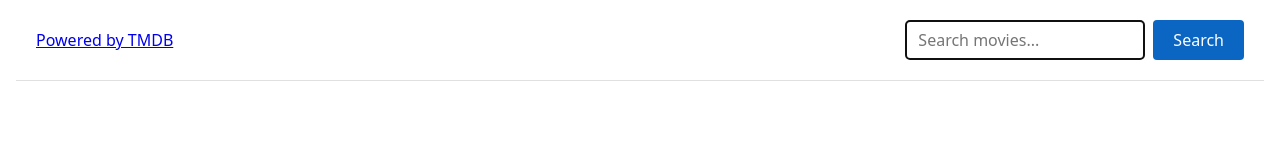
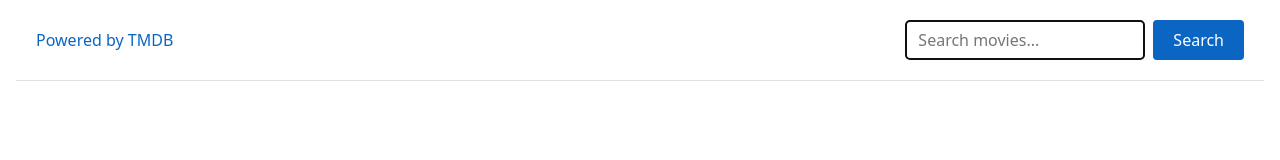
Before and after one commit to Ivan-Novytskyi/03-react-movies, a React (Vite) app: page / in a window 1280 px wide. Shown: the top 160 px of the page. Built offline with nearby package versions, Linux system fonts and the light colour scheme; no server answers.

Commit message:
and again

```diff
--- a/src/components/App/App.tsx
+++ b/src/components/App/App.tsx
@@ -16,14 +16,7 @@ function App() {
   const [error, setError] = useState<string | null>(null);
   const [selectedMovie, setSelectedMovie] = useState<Movie | null>(null);
 
-  const handleSearch = async (formData: FormData): Promise<void> => {
-    const query = formData.get('query')?.toString() || '';
-    if (!query.trim()) {
-      toast.error('Please enter your search query.', {
-        duration: 4000,
-      });
-      return;
-    }
+  const handleSearch = async (query: string): Promise<void> => {
     setIsLoading(true);
     setError(null);
     setMovies([]);
@@ -54,7 +47,8 @@ function App() {
 
   return (
     <div className={styles.app}>
-      <SearchBar action={handleSearch} /> <Toaster />
+      <SearchBar onSubmit={handleSearch} />
+      <Toaster />
       {isLoading ? (
         <Loader />
       ) : error ? (
--- a/src/components/SearchBar/SearchBar.tsx
+++ b/src/components/SearchBar/SearchBar.tsx
@@ -1,22 +1,38 @@
 import styles from './SearchBar.module.css';
+import toast from 'react-hot-toast';
 
 interface SearchBarProps {
-  action: (formData: FormData) => void;
+  onSubmit: (query: string) => void;
 }
 
-const SearchBar = ({ action }: SearchBarProps) => {
+const SearchBar = ({ onSubmit }: SearchBarProps) => {
+  const handleSubmit = (formData: FormData) => {
+    const query = formData.get('query')?.toString().trim() || '';
+    if (!query) {
+      toast.error('Please enter your search query.', {
+        duration: 4000,
+      });
+      return;
+    }
+    onSubmit(query);
+  };
+
   return (
     <header className={styles.header}>
       <div className={styles.container}>
         <a
-          className={styles.tmdbLink}
+          className={styles.link}
           href="https://www.themoviedb.org/"
           target="_blank"
           rel="noopener noreferrer"
         >
           Powered by TMDB
         </a>
-        <form className={styles.form} action={action}>
+
+        <form
+          className={styles.form}
+          action={async (formData: FormData) => handleSubmit(formData)}
+        >
           <input
             className={styles.input}
             type="text"
```
